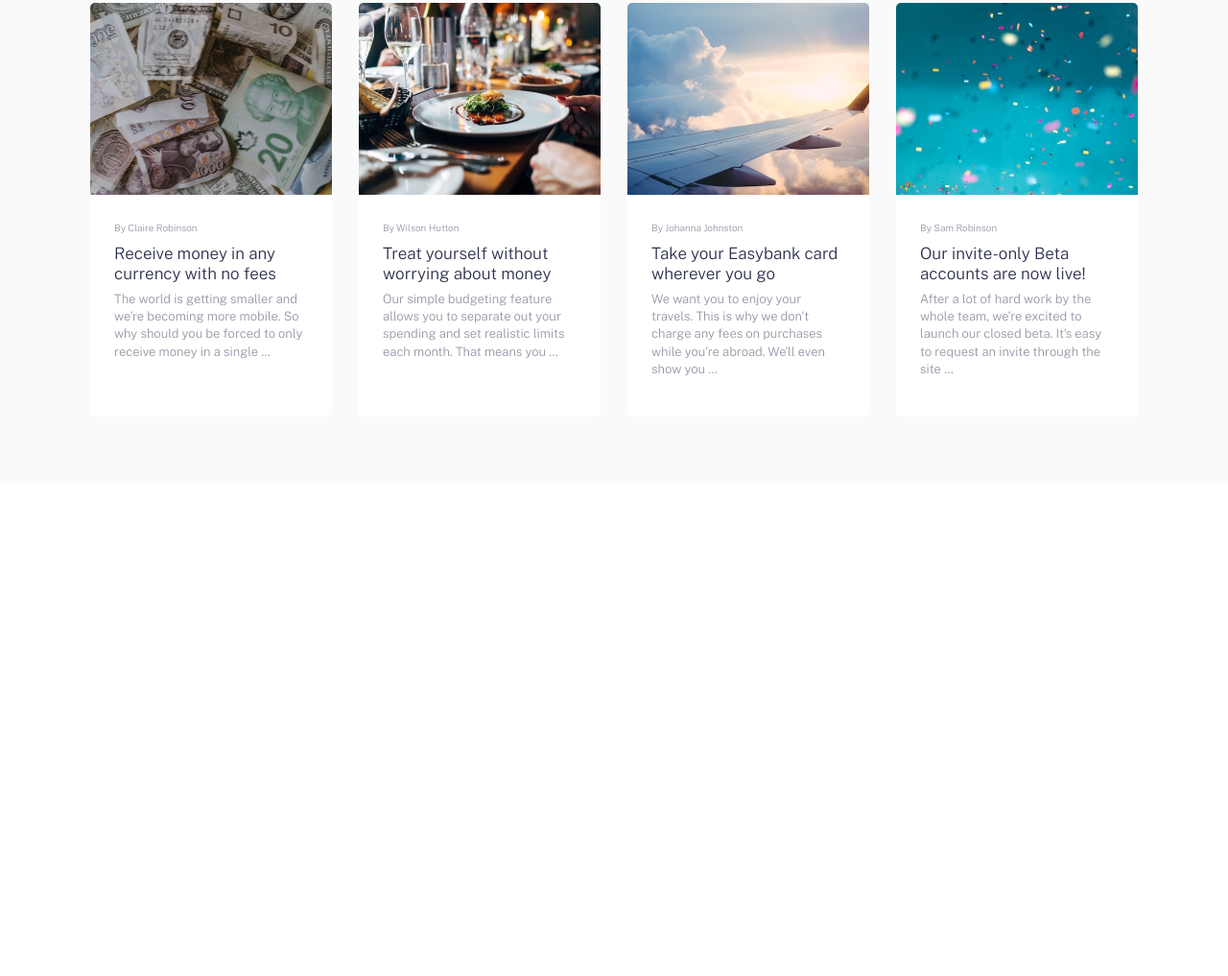
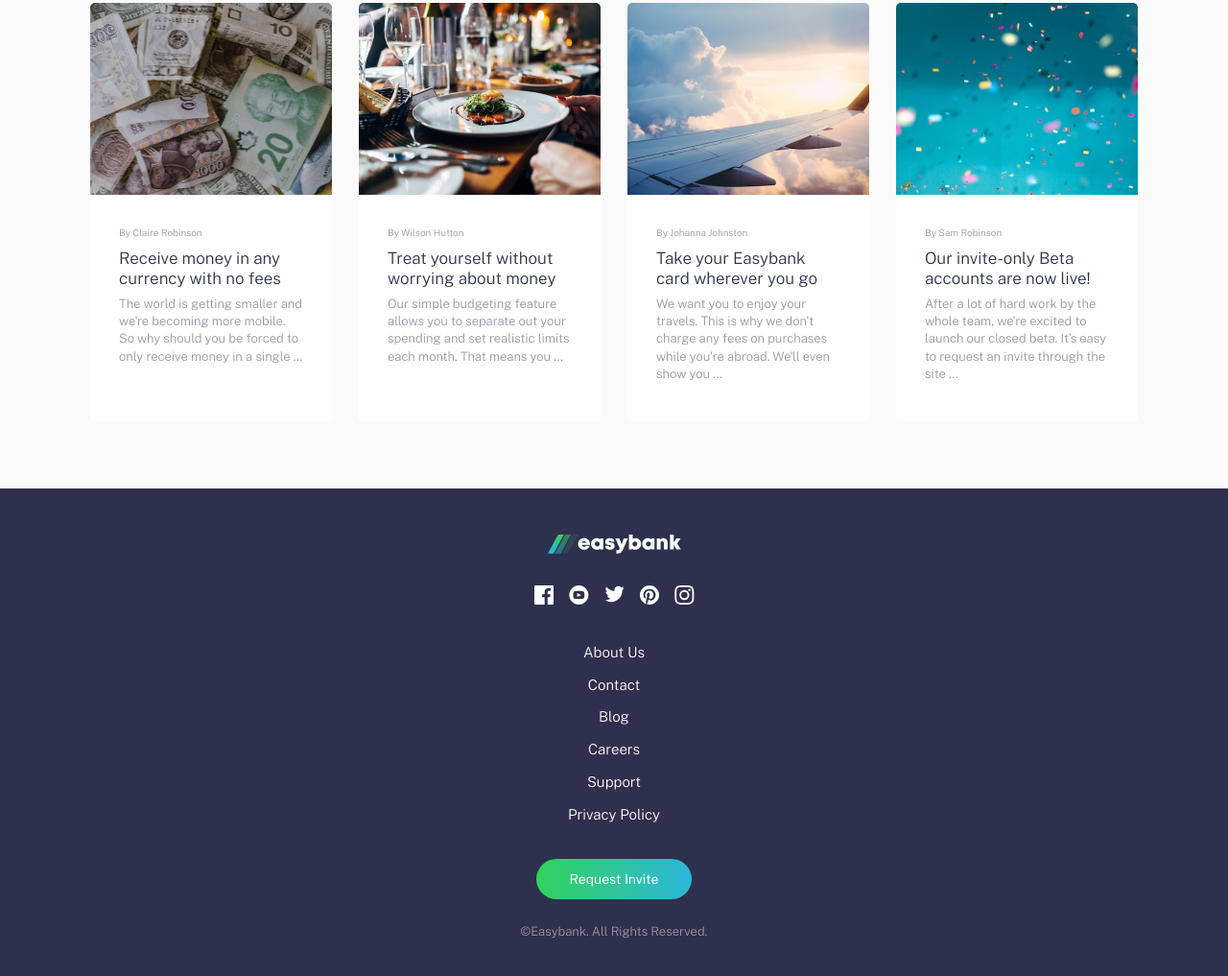
Before and after one commit to kunalbagnial/fem-testing, a plain HTML site: page index.html in a window 1280 px wide. Shown: the part 1278-2295 px from the top of the page at 96% size. Before the commit the page ends 1782 px from the top, so only its background shows below. Drawn offline with nearby package versions, Linux system fonts and the light colour scheme.

Commit message:
test commit

```diff
--- a/css/general.css
+++ b/css/general.css
@@ -16,8 +16,8 @@
   padding: 0;
 }
 
-ul[role="list"],
-ol[role="list"] {
+ul,
+ol {
   list-style: none;
 }
 
--- a/css/style.css
+++ b/css/style.css
@@ -29,7 +29,7 @@
 .hero__text {
   text-align: center;
   padding-inline: 1.5rem;
-  padding-block-start: 1.875rem;
+  padding-block-start: 1.5rem;
   padding-block-end: 4.375rem;
 }
 
@@ -98,8 +98,8 @@
 }
 
 .article__text {
-  padding-inline: 1.5625rem;
-  padding-block-start: 1.5625rem;
+  padding-inline: 1.875rem;
+  padding-block-start: 1.875rem;
   padding-block-end: 2.5rem;
 }
 
@@ -127,3 +127,46 @@
   font-size: 0.8125rem;
   line-height: 1.4;
 }
+
+.footer {
+  padding-block: 3rem;
+  background-color: var(--clr-dark-blue);
+  text-align: center;
+}
+
+.footer__col1,
+.footer__col3 {
+  margin-bottom: 1.875rem;
+}
+
+.footer__logo {
+  display: inline-block;
+  margin-bottom: 1.875rem;
+}
+
+.footer__social {
+  display: flex;
+  justify-content: center;
+}
+
+.footer__social li:not(:last-child) {
+  margin-right: 1rem;
+}
+
+.footer__nav a:link,
+.footer__nav a:visited {
+  display: inline-block;
+  text-decoration: none;
+  color: var(--clr-white);
+  font-size: 0.9375rem;
+  line-height: 2.25;
+}
+
+.footer__cta {
+  margin-bottom: 1.5rem;
+}
+
+.footer__copyright {
+  color: var(--clr-grayish-blue);
+  font-size: 0.8125rem;
+}
--- a/index.html
+++ b/index.html
@@ -26,6 +26,7 @@
       <section class="hero">
         <div class="container">
           <div class="hero__image" role="img" aria-label="Easybank app"></div>
+
           <div class="hero__text">
             <h1 class="heading-primary">Next generation digital banking</h1>
             <p class="hero__description">
@@ -60,6 +61,7 @@
               your finances wherever you are in the world.
             </p>
           </div>
+
           <div class="feature__item">
             <img
               src="./images/icon-budgeting.svg"
@@ -72,6 +74,7 @@
               notifications when you're close to hitting your limits.
             </p>
           </div>
+
           <div class="feature__item">
             <img
               src="./images/icon-onboarding.svg"
@@ -84,6 +87,7 @@
               start taking control of your finances right away.
             </p>
           </div>
+
           <div class="feature__item">
             <img
               src="./images/icon-api.svg"
@@ -123,6 +127,7 @@
               </p>
             </div>
           </article>
+
           <article class="article">
             <div
               class="article__image"
@@ -141,6 +146,7 @@
               </p>
             </div>
           </article>
+
           <article class="article">
             <div
               class="article__image"
@@ -159,6 +165,7 @@
               </p>
             </div>
           </article>
+
           <article class="article">
             <div
               class="article__image"
@@ -183,7 +190,91 @@
     </main>
 
     <footer class="footer">
-      <div class="container"></div>
+      <div class="container">
+        <div class="footer__col1">
+          <a href="#" class="footer__logo">
+            <img src="./images/logo-dark.svg" alt="Easybank logo" />
+          </a>
+          <ul class="footer__social">
+            <li>
+              <a href="#">
+                <svg xmlns="http://www.w3.org/2000/svg" width="20" height="20">
+                  <title>Facebook logo</title>
+                  <path
+                    fill="#FFF"
+                    d="M18.896 0H1.104C.494 0 0 .494 0 1.104v17.793C0 19.506.494 20 1.104 20h9.58v-7.745H8.076V9.237h2.606V7.01c0-2.583 1.578-3.99 3.883-3.99 1.104 0 2.052.082 2.329.119v2.7h-1.598c-1.254 0-1.496.597-1.496 1.47v1.928h2.989l-.39 3.018h-2.6V20h5.098c.608 0 1.102-.494 1.102-1.104V1.104C20 .494 19.506 0 18.896 0z"
+                  />
+                </svg>
+              </a>
+            </li>
+            <li>
+              <a href="#">
+                <svg xmlns="http://www.w3.org/2000/svg" width="21" height="20">
+                  <title>YouTube logo</title>
+                  <path
+                    fill="#FFF"
+                    d="M10.333 0c-5.522 0-10 4.478-10 10 0 5.523 4.478 10 10 10 5.523 0 10-4.477 10-10 0-5.522-4.477-10-10-10zm3.701 14.077c-1.752.12-5.653.12-7.402 0C4.735 13.947 4.514 13.018 4.5 10c.014-3.024.237-3.947 2.132-4.077 1.749-.12 5.651-.12 7.402 0 1.898.13 2.118 1.059 2.133 4.077-.015 3.024-.238 3.947-2.133 4.077zM8.667 8.048l4.097 1.949-4.097 1.955V8.048z"
+                  />
+                </svg>
+              </a>
+            </li>
+            <li>
+              <a href="#">
+                <svg xmlns="http://www.w3.org/2000/svg" width="21" height="18">
+                  <title>Twitter logo</title>
+                  <path
+                    fill="#FFF"
+                    d="M20.667 2.797a8.192 8.192 0 01-2.357.646 4.11 4.11 0 001.804-2.27 8.22 8.22 0 01-2.606.996A4.096 4.096 0 0014.513.873c-2.649 0-4.595 2.472-3.997 5.038a11.648 11.648 0 01-8.457-4.287 4.109 4.109 0 001.27 5.478A4.086 4.086 0 011.47 6.59c-.045 1.901 1.317 3.68 3.29 4.075a4.113 4.113 0 01-1.853.07 4.106 4.106 0 003.834 2.85 8.25 8.25 0 01-6.075 1.7 11.616 11.616 0 006.29 1.843c7.618 0 11.922-6.434 11.662-12.205a8.354 8.354 0 002.048-2.124z"
+                  />
+                </svg>
+              </a>
+            </li>
+            <li>
+              <a href="#">
+                <svg xmlns="http://www.w3.org/2000/svg" width="20" height="20">
+                  <title>Pinterest logo</title>
+                  <path
+                    fill="#FFF"
+                    d="M10 0C4.478 0 0 4.477 0 10c0 4.237 2.636 7.855 6.356 9.312-.088-.791-.167-2.005.035-2.868.182-.78 1.172-4.97 1.172-4.97s-.299-.6-.299-1.486c0-1.39.806-2.428 1.81-2.428.852 0 1.264.64 1.264 1.408 0 .858-.545 2.14-.828 3.33-.236.995.5 1.807 1.48 1.807 1.778 0 3.144-1.874 3.144-4.58 0-2.393-1.72-4.068-4.177-4.068-2.845 0-4.515 2.135-4.515 4.34 0 .859.331 1.781.745 2.281a.3.3 0 01.069.288l-.278 1.133c-.044.183-.145.223-.335.134-1.249-.581-2.03-2.407-2.03-3.874 0-3.154 2.292-6.052 6.608-6.052 3.469 0 6.165 2.473 6.165 5.776 0 3.447-2.173 6.22-5.19 6.22-1.013 0-1.965-.525-2.291-1.148l-.623 2.378c-.226.869-.835 1.958-1.244 2.621.937.29 1.931.446 2.962.446 5.522 0 10-4.477 10-10S15.522 0 10 0z"
+                  />
+                </svg>
+              </a>
+            </li>
+            <li>
+              <a href="#">
+                <svg xmlns="http://www.w3.org/2000/svg" width="21" height="20">
+                  <title>Instagram logo</title>
+                  <path
+                    fill="#FFF"
+                    d="M10.333 1.802c2.67 0 2.987.01 4.042.059 2.71.123 3.976 1.409 4.1 4.099.048 1.054.057 1.37.057 4.04 0 2.672-.01 2.988-.058 4.042-.124 2.687-1.386 3.975-4.099 4.099-1.055.048-1.37.058-4.042.058-2.67 0-2.986-.01-4.04-.058-2.717-.124-3.976-1.416-4.1-4.1-.048-1.054-.058-1.37-.058-4.041 0-2.67.01-2.986.058-4.04.124-2.69 1.387-3.977 4.1-4.1 1.054-.048 1.37-.058 4.04-.058zm0-1.802C7.618 0 7.278.012 6.211.06 2.579.227.56 2.242.394 5.877.345 6.944.334 7.284.334 10s.011 3.057.06 4.123c.166 3.632 2.181 5.65 5.816 5.817 1.068.048 1.408.06 4.123.06 2.716 0 3.057-.012 4.124-.06 3.628-.167 5.651-2.182 5.816-5.817.049-1.066.06-1.407.06-4.123s-.011-3.056-.06-4.122C20.11 2.249 18.093.228 14.458.06 13.39.01 13.049 0 10.333 0zm0 4.865a5.135 5.135 0 100 10.27 5.135 5.135 0 000-10.27zm0 8.468a3.333 3.333 0 110-6.666 3.333 3.333 0 010 6.666zm5.339-9.87a1.2 1.2 0 10-.001 2.4 1.2 1.2 0 000-2.4z"
+                  />
+                </svg>
+              </a>
+            </li>
+          </ul>
+        </div>
+
+        <nav class="footer__col2">
+          <ul class="footer__nav">
+            <li><a href="#">About Us</a></li>
+            <li><a href="#">Contact</a></li>
+            <li><a href="#">Blog</a></li>
+          </ul>
+        </nav>
+
+        <nav class="footer__col3">
+          <ul class="footer__nav">
+            <li><a href="#">Careers</a></li>
+            <li><a href="#">Support</a></li>
+            <li><a href="#">Privacy Policy</a></li>
+          </ul>
+        </nav>
+
+        <div class="footer__col4">
+          <a href="#" class="btn btn--gradient footer__cta">Request Invite</a>
+          <p class="footer__copyright">&copy;Easybank. All Rights Reserved.</p>
+        </div>
+      </div>
     </footer>
   </body>
 </html>
```
Also changed, not shown: images/logo-dark.svg (added).
